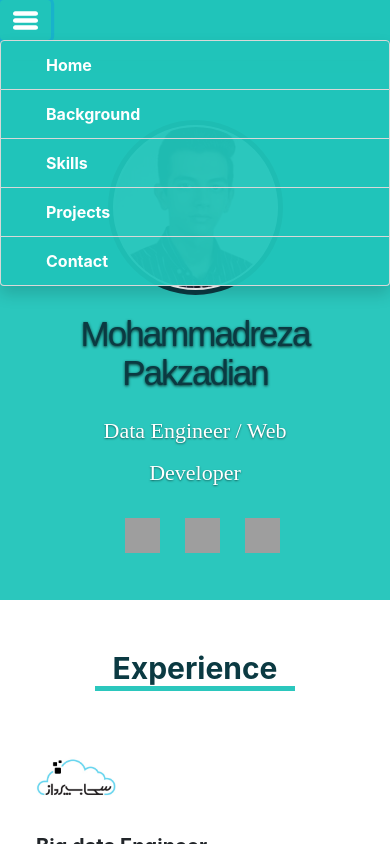
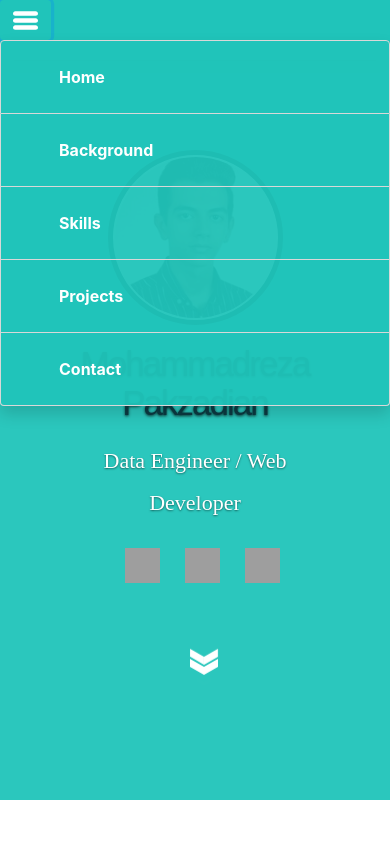
Before and after one commit to mrp-78/my-cv, a React (Create React App) app: page / in a window 390 px wide. Both pictures are taken after a click on the button 25 px from the left and 30 px from the top of the page. Shown: the top 844 px of the page. Built offline with nearby package versions, Linux system fonts and the light colour scheme; grey boxes are pictures that could not be loaded.

Commit message:
change certifications links to load faster and fix navbar bugs

```diff
--- a/src/components/Background.js
+++ b/src/components/Background.js
@@ -7,7 +7,12 @@ class Background extends Component {
       {
         title: "Machine Learning",
         url: [
+          {
+            load:
+              "https://quera.ir/media/CACHE/images/public/quera_certificate/0b90c770a5034cd183e3ffefb2190908/b0105047c0baae989381f5470b8c8588.jpg",
+            ref:
               "https://quera.ir/media/public/quera_certificate/0b90c770a5034cd183e3ffefb2190908.jpg",
+          },
         ],
         text: "Quera College",
         date: "Issued May2020",
@@ -16,7 +21,12 @@ class Background extends Component {
       {
         title: "Advanced Python Programming",
         url: [
+          {
+            ref:
               "https://quera.ir/media/public/quera_certificate/e56efe7cf7ff447ea1184dd1a5aae763.jpg",
+            load:
+              "https://quera.ir/media/CACHE/images/public/quera_certificate/e56efe7cf7ff447ea1184dd1a5aae763/a1aa66590566ac5dc747f4744b46f295.jpg",
+          },
         ],
         text: "Quera College",
         date: "Issued May2020",
@@ -25,7 +35,12 @@ class Background extends Component {
       {
         title: "Advanced Algorithmic thinking",
         url: [
+          {
+            ref:
               "https://quera.ir/media/public/quera_certificate/f3e4bf6d0dcb43f59ee8c2b057010e08.jpg",
+            load:
+              "https://quera.ir/media/CACHE/images/public/quera_certificate/f3e4bf6d0dcb43f59ee8c2b057010e08/d4e055976af69fa3e7ee7de9c8f3a5b0.jpg",
+          },
         ],
         text: "Quera College",
         date: "Issued Jan2019",
@@ -34,10 +49,30 @@ class Background extends Component {
       {
         title: "Fundamentals of programming",
         url: [
+          {
+            ref:
               "https://quera.ir/media/public/quera_certificate/6b475fd49f734f2f943495cc6d1e3ff3.jpg",
+            load:
+              "https://quera.ir/media/CACHE/images/public/quera_certificate/6b475fd49f734f2f943495cc6d1e3ff3/d9e1206beabb43aa184c3e6564954559.jpg",
+          },
+          {
+            ref:
               "https://quera.ir/media/public/quera_certificate/2a5d17ba291c46f9b7e975a82bbadf46.jpg",
+            load:
+              "https://quera.ir/media/CACHE/images/public/quera_certificate/0a04478b195446959fe91a9a64e95e72/cf3df7bc0870b6199def61cbae65471f.jpg",
+          },
+          {
+            ref:
               "https://quera.ir/media/public/quera_certificate/3cd9a3bac7a9483db4209bc87f7c07cc.jpg",
+            load:
+              "https://quera.ir/media/CACHE/images/public/quera_certificate/3cd9a3bac7a9483db4209bc87f7c07cc/c73c4e285ffa22526bf1eb807a5eb111.jpg",
+          },
+          {
+            ref:
               "https://quera.ir/media/public/quera_certificate/0a04478b195446959fe91a9a64e95e72.jpg",
+            load:
+              "https://quera.ir/media/CACHE/images/public/quera_certificate/2a5d17ba291c46f9b7e975a82bbadf46/692646b969b321951f4003e3507099dd.jpg",
+          },
         ],
         text: "Quera College",
         date: "Issued Jan2020",
@@ -106,8 +141,8 @@ class Background extends Component {
               <div class="card">
                 <div className="card-img-top grid-container">
                   {cf.url.map((url) => (
-                    <a href={url} className="grid-item">
-                      <img src={url} className="card-img-top" />
+                    <a href={url.ref} className="grid-item">
+                      <img src={url.load} className="card-img-top" />
                     </a>
                   ))}
                 </div>
--- a/src/components/Header.css
+++ b/src/components/Header.css
@@ -3,7 +3,7 @@
   position: fixed !important;
   width: 100%;
   z-index: 5;
-  height: 60px !important;
+  height: 60px;
   justify-content: center !important;
   height: 60px;
 }
--- a/src/components/Header.js
+++ b/src/components/Header.js
@@ -1,6 +1,12 @@
 import React, { Component } from "react";
 import "./Header.css";
-import { ListGroupItem, Accordion, Button, ListGroup } from "react-bootstrap";
+import {
+  ListGroupItem,
+  Accordion,
+  Button,
+  ListGroup,
+  useAccordionToggle,
+} from "react-bootstrap";
 
 class Header extends Component {
   state = {
@@ -30,9 +36,14 @@ class Header extends Component {
                     borderColor: "#d8d8d8",
                   }}
                 >
-                  <a className="item" href={"#" + item}>
-                    {item}
-                  </a>
+                  <Accordion.Toggle
+                    as={Button}
+                    variant="link"
+                    eventKey="1"
+                    href={"#" + item}
+                  >
+                    <div className="item">{item}</div>
+                  </Accordion.Toggle>
                 </ListGroupItem>
               ))}
             </ListGroup>
--- a/src/components/Home.css
+++ b/src/components/Home.css
@@ -160,9 +160,5 @@ section .social li a img:hover {
     width: 175px;
     height: 175px;
     border-width: 5px;
-    margin-top: 120px;
-  }
-  #Home {
-    height: 600px;
   }
 }
```
Lines whose indentation alone changed are shown as unchanged.
